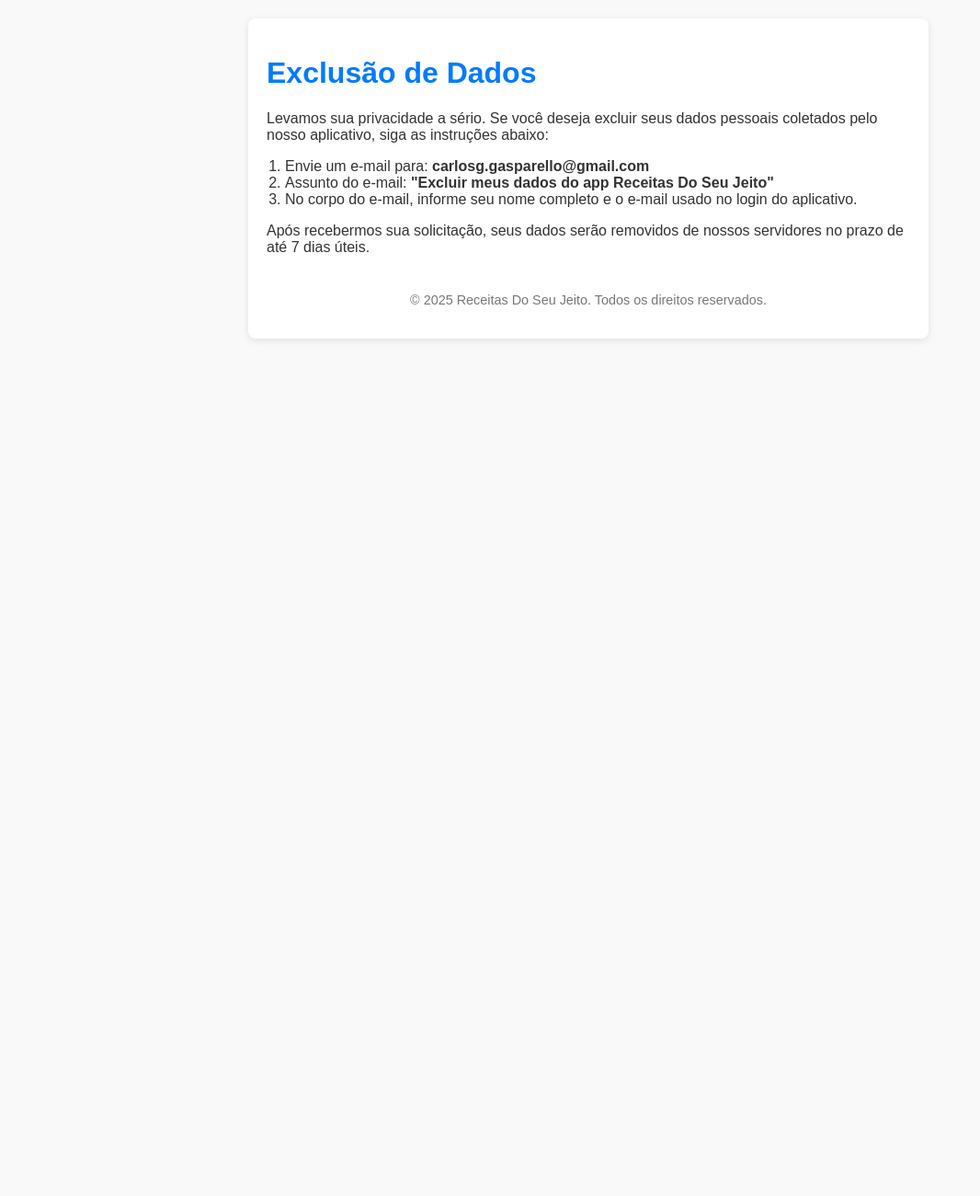
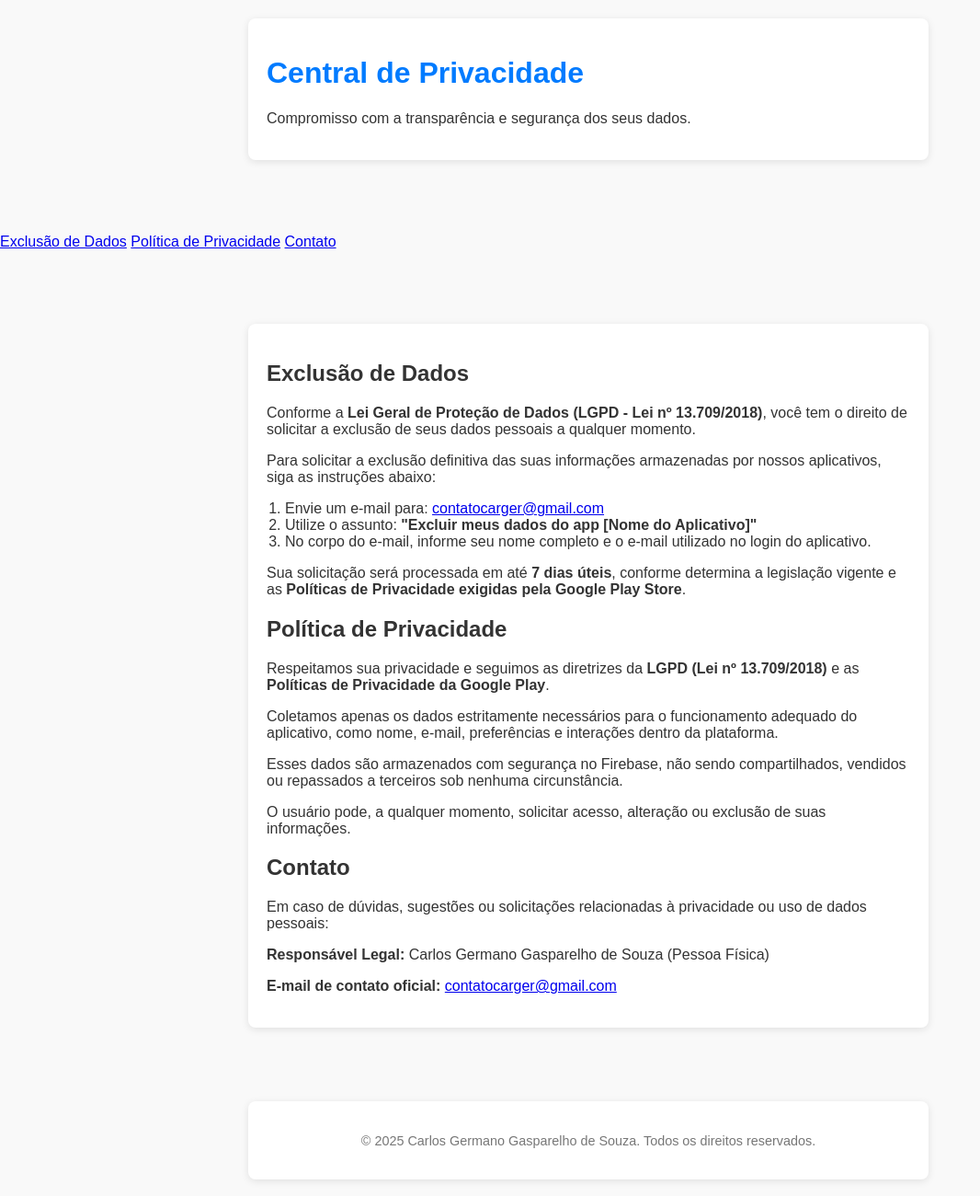
Before and after one commit to CGermanno/Exclus-o-de-dados, a plain HTML site: page index.html in a window 1280 px wide. Shown: the part 60-1360 px from the top of the page at 92% size, without its empty margins (0-1066 px from the left). Before the commit the page ends 800 px from the top, so only its background shows below. Drawn offline with Linux system fonts and the light colour scheme.

Commit message:
Update index.html
att2

```diff
--- a/index.html
+++ b/index.html
@@ -1,27 +1,60 @@
 <!DOCTYPE html>
 <html lang="pt-BR">
 <head>
-    <meta charset="UTF-8">
-    <meta name="viewport" content="width=device-width, initial-scale=1.0">
-    <title>Exclusão de Dados - [Nome do App]</title>
-    <link rel="stylesheet" href="style.css">
+  <meta charset="UTF-8" />
+  <meta name="viewport" content="width=device-width, initial-scale=1.0" />
+  <meta name="description" content="Solicitação de exclusão de dados e política de privacidade dos aplicativos de Carlos Germano Gasparelho de Souza." />
+  <title>Privacidade e Exclusão de Dados</title>
+  <link href="https://fonts.googleapis.com/css2?family=Inter:wght@400;600&display=swap" rel="stylesheet" />
+  <link rel="stylesheet" href="style.css" />
 </head>
 <body>
-    <main class="container">
-        <h1>Exclusão de Dados</h1>
-        <p>Levamos sua privacidade a sério. Se você deseja excluir seus dados pessoais coletados pelo nosso aplicativo, siga as instruções abaixo:</p>
+  <header>
+    <div class="container">
+      <h1>Central de Privacidade</h1>
+      <p>Compromisso com a transparência e segurança dos seus dados.</p>
+    </div>
+  </header>
 
-        <ol>
-            <li>Envie um e-mail para: <strong>carlosg.gasparello@gmail.com</strong></li>
-            <li>Assunto do e-mail: <strong>"Excluir meus dados do app Receitas Do Seu Jeito"</strong></li>
-            <li>No corpo do e-mail, informe seu nome completo e o e-mail usado no login do aplicativo.</li>
-        </ol>
+  <nav class="nav">
+    <a href="#exclusao">Exclusão de Dados</a>
+    <a href="#privacidade">Política de Privacidade</a>
+    <a href="#contato">Contato</a>
+  </nav>
 
-        <p>Após recebermos sua solicitação, seus dados serão removidos de nossos servidores no prazo de até 7 dias úteis.</p>
+  <main class="container">
+    <section id="exclusao">
+      <h2>Exclusão de Dados</h2>
+      <p>Conforme a <strong>Lei Geral de Proteção de Dados (LGPD - Lei nº 13.709/2018)</strong>, você tem o direito de solicitar a exclusão de seus dados pessoais a qualquer momento.</p>
+      <p>Para solicitar a exclusão definitiva das suas informações armazenadas por nossos aplicativos, siga as instruções abaixo:</p>
+      <ol>
+        <li>Envie um e-mail para: <a href="mailto:contatocarger@gmail.com">contatocarger@gmail.com</a></li>
+        <li>Utilize o assunto: <strong>"Excluir meus dados do app [Nome do Aplicativo]"</strong></li>
+        <li>No corpo do e-mail, informe seu nome completo e o e-mail utilizado no login do aplicativo.</li>
+      </ol>
+      <p>Sua solicitação será processada em até <strong>7 dias úteis</strong>, conforme determina a legislação vigente e as <strong>Políticas de Privacidade exigidas pela Google Play Store</strong>.</p>
+    </section>
 
-        <footer>
-            <p>&copy; 2025 Receitas Do Seu Jeito. Todos os direitos reservados.</p>
-        </footer>
-    </main>
+    <section id="privacidade">
+      <h2>Política de Privacidade</h2>
+      <p>Respeitamos sua privacidade e seguimos as diretrizes da <strong>LGPD (Lei nº 13.709/2018)</strong> e as <strong>Políticas de Privacidade da Google Play</strong>.</p>
+      <p>Coletamos apenas os dados estritamente necessários para o funcionamento adequado do aplicativo, como nome, e-mail, preferências e interações dentro da plataforma.</p>
+      <p>Esses dados são armazenados com segurança no Firebase, não sendo compartilhados, vendidos ou repassados a terceiros sob nenhuma circunstância.</p>
+      <p>O usuário pode, a qualquer momento, solicitar acesso, alteração ou exclusão de suas informações.</p>
+    </section>
+
+    <section id="contato">
+      <h2>Contato</h2>
+      <p>Em caso de dúvidas, sugestões ou solicitações relacionadas à privacidade ou uso de dados pessoais:</p>
+      <p><strong>Responsável Legal:</strong> Carlos Germano Gasparelho de Souza (Pessoa Física)</p>
+      <p><strong>E-mail de contato oficial:</strong> <a href="mailto:contatocarger@gmail.com">contatocarger@gmail.com</a></p>
+    </section>
+  </main>
+
+  <footer>
+    <div class="container">
+      <p>&copy; 2025 Carlos Germano Gasparelho de Souza. Todos os direitos reservados.</p>
+    </div>
+  </footer>
 </body>
 </html>
```
